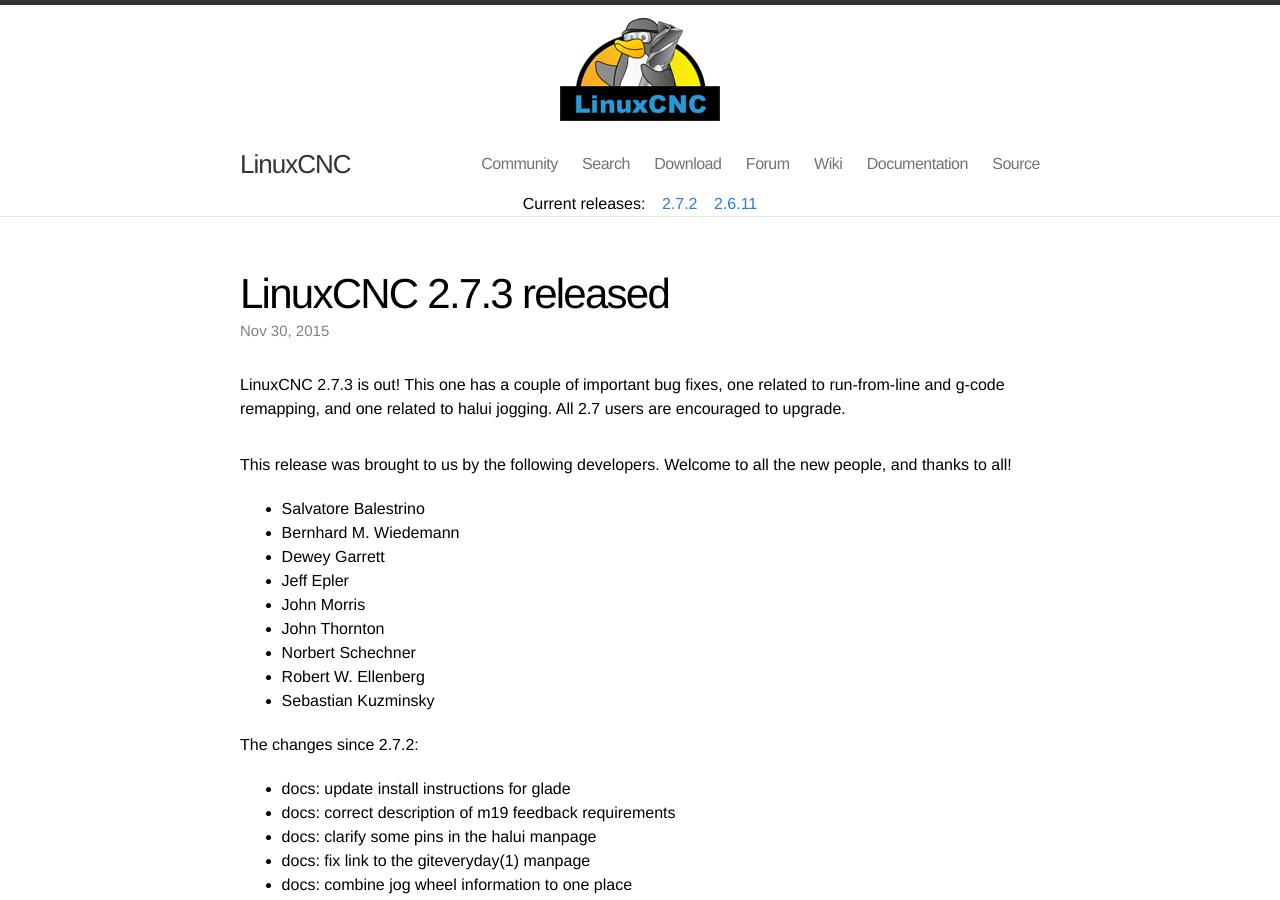
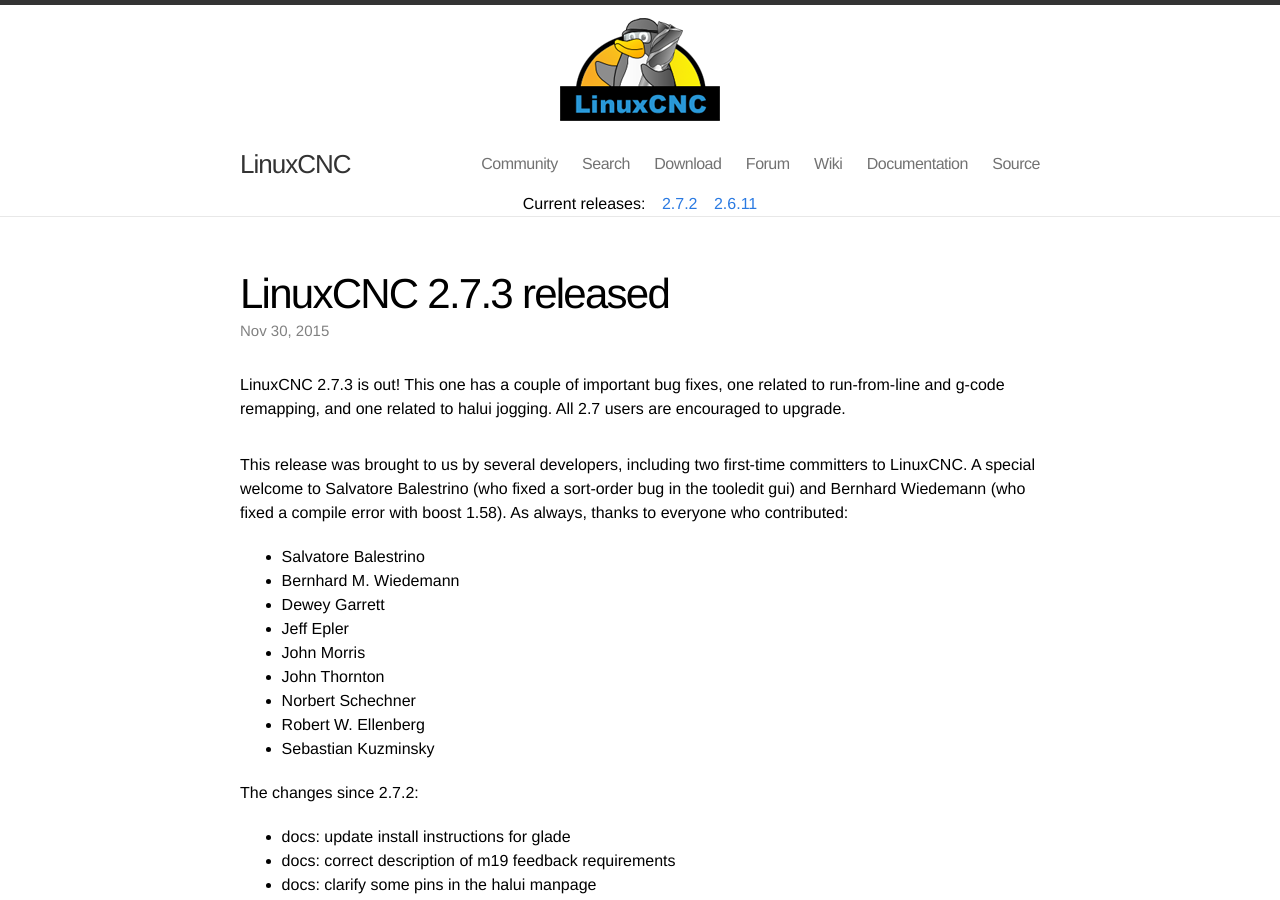
Before and after one commit to LinuxCNC/wlo, a Jekyll site: the page built from _posts/2015-11-29-linuxcnc-2.7.3.md, in a window 1280 px wide and 900 px high. Built offline with Jekyll 4.4.1, drawn with Linux system fonts in a browser that asks for light colours.

Commit message:
2.7.3 announcement: call out the first-time contributors stronger

```diff
--- a/_posts/2015-11-29-linuxcnc-2.7.3.md
+++ b/_posts/2015-11-29-linuxcnc-2.7.3.md
@@ -8,8 +8,11 @@
 halui jogging.  All 2.7 users are encouraged to upgrade.
 
 
-This release was brought to us by the following developers.  Welcome to
-all the new people, and thanks to all!
+This release was brought to us by several developers, including two
+first-time committers to LinuxCNC.  A special welcome to Salvatore
+Balestrino (who fixed a sort-order bug in the tooledit gui) and Bernhard
+Wiedemann (who fixed a compile error with boost 1.58).  As always,
+thanks to everyone who contributed:
 
 * Salvatore Balestrino
 * Bernhard M. Wiedemann
```
